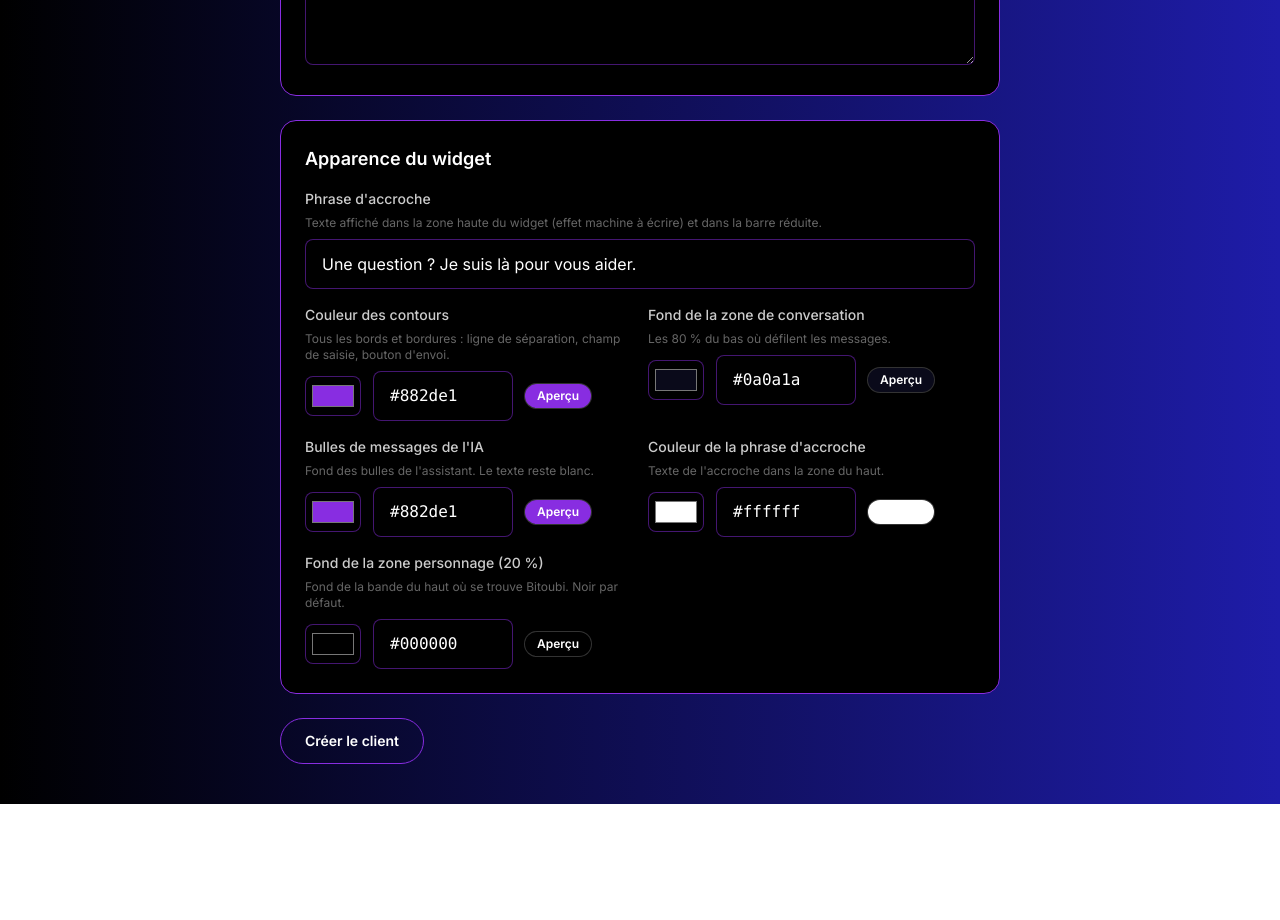
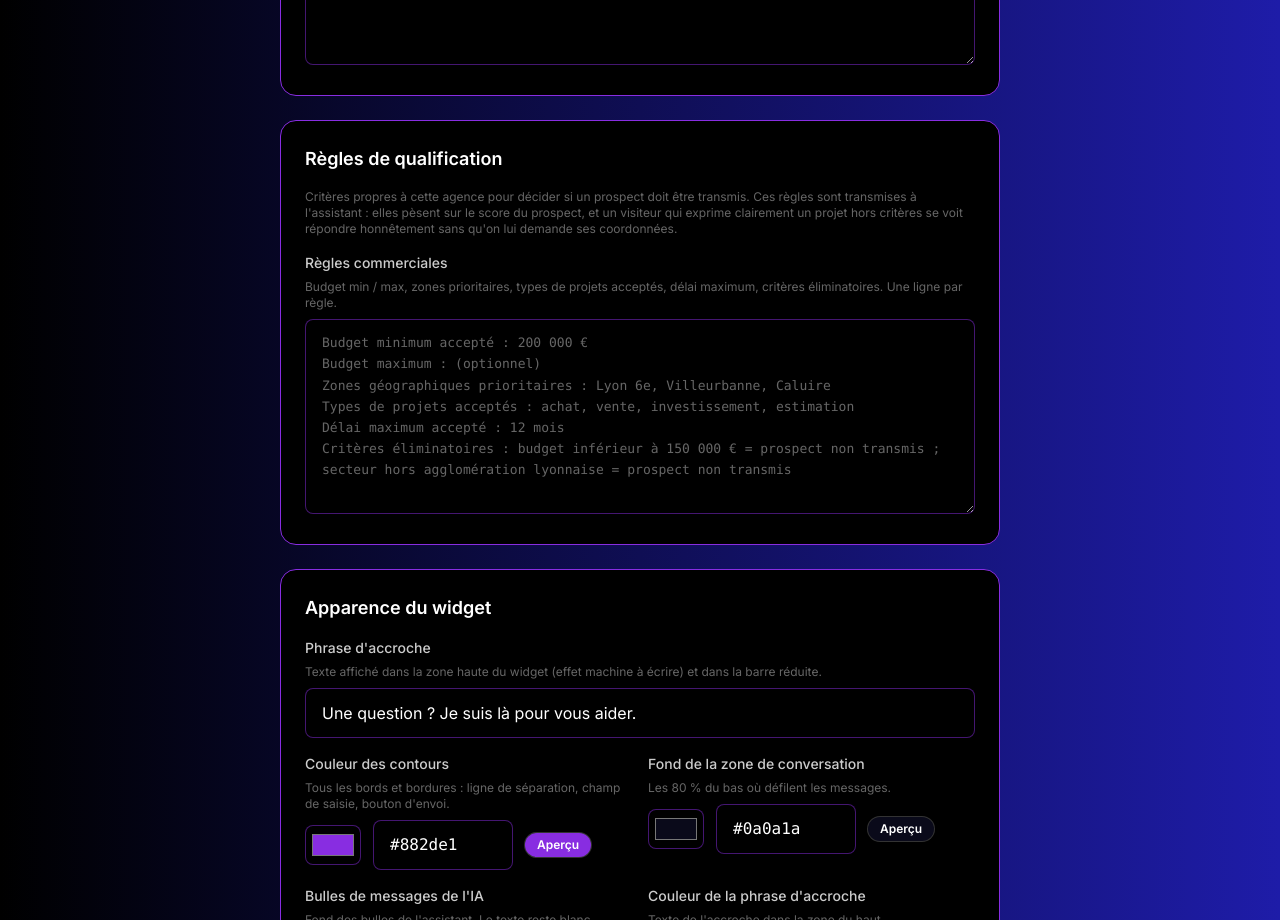
Before and after one commit to JBCossu/selvema-commercial, a Next.js app: page /clients/nouveau in a window 1280 px wide. Shown: the part 1220-2140 px from the top of the page. Before the commit the page ends 2024 px from the top, so only its background shows below. Built offline with nearby package versions, Linux system fonts and the light colour scheme.

Commit message:
Règles de qualification personnalisées par client

```diff
--- a/app/api/clients/[id]/route.ts
+++ b/app/api/clients/[id]/route.ts
@@ -69,6 +69,7 @@ export async function PATCH(
   const owner_phone = field(body, "owner_phone");
   const site_url = field(body, "site_url");
   const chatbot_config = field(body, "chatbot_config");
+  const qualification_rules = field(body, "qualification_rules");
   const tagline = field(body, "tagline") || DEFAULT_TAGLINE;
   const widget_color = normColor(field(body, "widget_color"), DEFAULT_COLORS.widget_color);
   const background_color = normColor(field(body, "background_color"), DEFAULT_COLORS.background_color);
@@ -86,6 +87,7 @@ export async function PATCH(
         owner_phone = ${owner_phone},
         site_url = ${site_url},
         chatbot_config = ${chatbot_config},
+        qualification_rules = ${qualification_rules},
         tagline = ${tagline},
         widget_color = ${widget_color},
         background_color = ${background_color},
--- a/app/api/clients/route.ts
+++ b/app/api/clients/route.ts
@@ -51,6 +51,7 @@ export async function POST(request: Request) {
   const owner_phone = field(body, "owner_phone");
   const site_url = field(body, "site_url");
   const chatbot_config = field(body, "chatbot_config");
+  const qualification_rules = field(body, "qualification_rules");
   const tagline = field(body, "tagline") || DEFAULT_TAGLINE;
   const widget_color = normColor(field(body, "widget_color"), DEFAULT_COLORS.widget_color);
   const background_color = normColor(field(body, "background_color"), DEFAULT_COLORS.background_color);
@@ -76,12 +77,12 @@ export async function POST(request: Request) {
     const rows = (await sql`
       insert into clients
         (agency_name, owner_email, owner_phone, site_url, chatbot_config,
-         tagline, widget_color, background_color, bubble_color, tagline_color,
-         top_bg_color)
+         qualification_rules, tagline, widget_color, background_color,
+         bubble_color, tagline_color, top_bg_color)
       values
         (${agency_name}, ${owner_email}, ${owner_phone}, ${site_url},
-         ${chatbot_config}, ${tagline}, ${widget_color}, ${background_color},
-         ${bubble_color}, ${tagline_color}, ${top_bg_color})
+         ${chatbot_config}, ${qualification_rules}, ${tagline}, ${widget_color},
+         ${background_color}, ${bubble_color}, ${tagline_color}, ${top_bg_color})
       returning *
     `) as Client[];
     const client = rows[0];
--- a/app/client/[id]/modifier/page.tsx
+++ b/app/client/[id]/modifier/page.tsx
@@ -51,6 +51,7 @@ export default async function EditClientPage({
               owner_phone: client.owner_phone,
               site_url: client.site_url,
               chatbot_config: client.chatbot_config,
+              qualification_rules: client.qualification_rules,
               tagline: client.tagline,
               widget_color: client.widget_color,
               background_color: client.background_color,
--- a/app/client/[id]/page.tsx
+++ b/app/client/[id]/page.tsx
@@ -130,6 +130,12 @@ export default async function ClientPage({
                 value={client.chatbot_config}
               />
             </div>
+            <div className="sm:col-span-2">
+              <Info
+                label="Règles de qualification"
+                value={client.qualification_rules}
+              />
+            </div>
           </dl>
           <p className="mt-4 text-xs text-white/40">
             Le comportement de l'assistant (ton, périmètre immobilier,
--- a/components/ClientForm.tsx
+++ b/components/ClientForm.tsx
@@ -11,6 +11,7 @@ export type ClientFields = {
   owner_phone: string;
   site_url: string;
   chatbot_config: string;
+  qualification_rules: string;
   tagline: string;
   // Couleurs du widget.
   widget_color: string; //     contours
@@ -40,10 +41,18 @@ const EMPTY: ClientFields = {
   owner_phone: "",
   site_url: "",
   chatbot_config: "",
+  qualification_rules: "",
   tagline: DEFAULT_TAGLINE,
   ...DEFAULT_COLORS,
   active: true,
 };
+
+const RULES_PLACEHOLDER = `Budget minimum accepté : 200 000 €
+Budget maximum : (optionnel)
+Zones géographiques prioritaires : Lyon 6e, Villeurbanne, Caluire
+Types de projets acceptés : achat, vente, investissement, estimation
+Délai maximum accepté : 12 mois
+Critères éliminatoires : budget inférieur à 150 000 € = prospect non transmis ; secteur hors agglomération lyonnaise = prospect non transmis`;
 
 const HEX = /^#[0-9a-fA-F]{6}$/;
 
@@ -291,6 +300,30 @@ export default function ClientForm({
         </Field>
       </section>
 
+      {/* Règles de qualification */}
+      <section className="space-y-4 rounded-2xl border border-[#882de1] bg-black p-6">
+        <h2 className="text-lg font-semibold">Règles de qualification</h2>
+        <p className="text-xs text-white/40">
+          Critères propres à cette agence pour décider si un prospect doit être
+          transmis. Ces règles sont transmises à l'assistant : elles pèsent sur
+          le score du prospect, et un visiteur qui exprime clairement un projet
+          hors critères se voit répondre honnêtement sans qu'on lui demande ses
+          coordonnées.
+        </p>
+        <Field
+          label="Règles commerciales"
+          hint="Budget min / max, zones prioritaires, types de projets acceptés, délai maximum, critères éliminatoires. Une ligne par règle."
+        >
+          <textarea
+            rows={8}
+            className="field font-mono text-[13px] leading-relaxed"
+            value={state.qualification_rules}
+            onChange={(e) => set("qualification_rules", e.target.value)}
+            placeholder={RULES_PLACEHOLDER}
+          />
+        </Field>
+      </section>
+
       {/* Apparence du widget */}
       <section className="space-y-4 rounded-2xl border border-[#882de1] bg-black p-6">
         <h2 className="text-lg font-semibold">Apparence du widget</h2>
--- a/lib/db.ts
+++ b/lib/db.ts
@@ -19,6 +19,7 @@ export type Client = {
   active: boolean;
   site_url: string;
   chatbot_config: string; // prompt "base de connaissances" propre au client
+  qualification_rules: string; // règles de qualification de l'agence (texte libre)
   tagline: string;
   // Couleurs du widget.
   widget_color: string; //     contours : bords/bordures du widget
@@ -76,6 +77,10 @@ export type LeadScoreBreakdown = {
   delai_court: LeadScoreCriterion;
   intention_forte: LeadScoreCriterion;
   analyse?: string;
+  // Renseigné si le projet enfreint les règles de qualification de l'agence :
+  // le score est alors plafonné très bas.
+  hors_criteres?: boolean;
+  motif_hors_criteres?: string;
 };
 
 /** Ligne enrichie pour les cards du dashboard. */
--- a/lib/emails.ts
+++ b/lib/emails.ts
@@ -73,9 +73,13 @@ function scoreBlock(p: Lead): string {
         )
         .join("")
     : "";
+  const horsCriteres = b?.hors_criteres
+    ? `<p style="margin:8px 0 0;font-size:12px;font-weight:700;color:${SCORE_META.faible.color};">Hors critères de qualification de l'agence${b.motif_hors_criteres ? ` : ${escapeHtml(b.motif_hors_criteres)}` : ""}</p>`
+    : "";
   return `
     <div style="margin:0 0 18px;padding:14px 16px;border-radius:12px;background:#12121c;border:1px solid ${m.color}55;">
       <div style="font-size:16px;font-weight:700;color:${m.color};">${m.emoji} Score ${p.score}/100 · ${m.label}</div>
+      ${horsCriteres}
       ${b?.analyse ? `<p style="margin:8px 0 0;font-size:13px;color:#c9c9d4;line-height:1.5;">${escapeHtml(b.analyse)}</p>` : ""}
       ${lines ? `<table style="border-collapse:collapse;width:100%;margin-top:10px;">${lines}</table>` : ""}
     </div>`;
--- a/lib/knowledge.ts
+++ b/lib/knowledge.ts
@@ -56,6 +56,14 @@ Dès que tu as réuni l'essentiel — au minimum le type de projet, une idée du
 # Question hors base de connaissances
 Si une question dépasse la base de connaissances, tu le dis honnêtement : tu expliques que tu transmets la demande à un conseiller de l'agence qui reviendra vers le visiteur. Tu recueilles son prénom, son téléphone et/ou son email ainsi que sa question, puis tu appelles l'outil \`demander_rappel\`.
 
+# Projet hors critères de l'agence
+Si la section « RÈGLES DE QUALIFICATION DE L'AGENCE » est renseignée plus bas, tiens-en compte. Dès qu'un visiteur exprime CLAIREMENT un projet qui ne rentre pas dans ces critères (budget sous le minimum accepté, secteur hors des zones couvertes, type de projet non pris en charge, délai bien au-delà du maximum, ou tout critère éliminatoire déclenché) :
+- Tu le lui dis honnêtement et avec tact : cette agence ne pourra pas l'accompagner sur ce projet précis.
+- Tu lui suggères de se rapprocher d'un autre professionnel plus adapté (un autre réseau, une agence du secteur concerné, un notaire pour une petite transaction…).
+- Tu NE collectes PAS ses coordonnées et tu N'appelles PAS \`enregistrer_prospect\` : inutile de lui faire perdre son temps.
+- Tu restes courtois et disponible s'il a d'autres questions ou si son projet évolue.
+N'applique ce refus que lorsque le hors-critères est explicite et sans ambiguïté. Dans le doute, continue normalement la qualification.
+
 # Règles
 - N'appelle un outil qu'une seule fois par information complète. Ne ré-enregistre pas un prospect déjà transmis, sauf nouvelle information importante.
 - Après un appel d'outil, poursuis la conversation normalement avec un message au visiteur.
@@ -69,10 +77,19 @@ Si une question dépasse la base de connaissances, tu le dis honnêtement : tu e
 export function knowledgeBasePrompt(client: Client): string {
   const agency = client.agency_name.trim() || "l'agence";
   const body = client.chatbot_config.trim() || "(base de connaissances non renseignée)";
+  const rules = client.qualification_rules?.trim();
+  const rulesSection = rules
+    ? `\n\n# RÈGLES DE QUALIFICATION DE L'AGENCE
+Critères propres à cette agence pour décider si un prospect doit être transmis.
+Un projet qui ne respecte manifestement pas ces règles est hors critères : le
+prospect ne doit pas être enregistré et son score doit être bas.
+
+${rules}`
+    : "";
   return `# BASE DE CONNAISSANCES DE L'AGENCE
 Nom de l'agence : ${agency}
 
-${body}`;
+${body}${rulesSection}`;
 }
 
 export const TOOLS = [
--- a/lib/scoring.ts
+++ b/lib/scoring.ts
@@ -79,6 +79,16 @@ const SCORE_TOOL: Anthropic.Tool = {
         description:
           "true si la conversation révèle une intention forte et concrète : urgence, financement déjà en place, visite demandée, coordonnées données spontanément, projet clairement mûr et engagé.",
       },
+      hors_criteres: {
+        type: "boolean",
+        description:
+          "true UNIQUEMENT si la section « RÈGLES DE QUALIFICATION DE L'AGENCE » est renseignée ET que le projet du visiteur enfreint clairement ces règles (budget sous le minimum, budget au-dessus du maximum, secteur hors des zones prioritaires, type de projet non accepté, délai au-delà du maximum, ou critère éliminatoire déclenché). false si aucune règle n'est fournie ou en cas de doute.",
+      },
+      motif_hors_criteres: {
+        type: "string",
+        description:
+          "Si hors_criteres est true : une phrase indiquant quelle règle est enfreinte. Sinon chaîne vide.",
+      },
       analyse: {
         type: "string",
         description: "1 à 2 phrases sobres justifiant l'évaluation.",
@@ -90,11 +100,16 @@ const SCORE_TOOL: Anthropic.Tool = {
       "projet_clair",
       "delai_court",
       "intention_forte",
+      "hors_criteres",
+      "motif_hors_criteres",
       "analyse",
     ],
     additionalProperties: false,
   },
 };
+
+// Score plafond quand le prospect est hors des critères de l'agence.
+const HORS_CRITERES_CAP = 15;
 
 function transcript(messages: ChatMessage[]): string {
   return messages
@@ -120,9 +135,9 @@ export async function scoreConversation(
 ): Promise<LeadScore> {
   const anthropic = getAnthropic();
 
-  const system = `Tu es analyste commercial pour une agence immobilière. On te donne l'intégralité d'une conversation entre un visiteur et l'assistant en ligne de l'agence, ainsi que la base de connaissances de l'agence.
+  const system = `Tu es analyste commercial pour une agence immobilière. On te donne l'intégralité d'une conversation entre un visiteur et l'assistant en ligne de l'agence, ainsi que la base de connaissances de l'agence (dont, si elle est renseignée, la section « RÈGLES DE QUALIFICATION DE L'AGENCE »).
 
-Évalue le potentiel commercial du visiteur en appelant l'outil \`attribuer_score\`. Sois strict et factuel : ne coche un critère que si l'information est réellement présente dans la conversation. En cas de doute, coche false.
+Évalue le potentiel commercial du visiteur en appelant l'outil \`attribuer_score\`. Sois strict et factuel : ne coche un critère que si l'information est réellement présente dans la conversation. En cas de doute, coche false. Si des règles de qualification sont fournies et que le projet les enfreint clairement, coche \`hors_criteres\`.
 
 ${knowledgeBasePrompt(client)}`;
 
@@ -157,14 +172,26 @@ ${knowledgeBasePrompt(client)}`;
     return acc;
   }, {} as Record<Crit, { label: string; ok: boolean; points: number }>);
 
-  const score = (Object.values(crits) as { points: number }[]).reduce(
+  let score = (Object.values(crits) as { points: number }[]).reduce(
     (s, c) => s + c.points,
     0
   );
 
+  // Hors critères de l'agence → score plafonné très bas, quelle que soit la
+  // somme des points.
+  const horsCriteres = input.hors_criteres === true;
+  const motif =
+    typeof input.motif_hors_criteres === "string"
+      ? input.motif_hors_criteres.trim()
+      : "";
+  if (horsCriteres) score = Math.min(score, HORS_CRITERES_CAP);
+
   const breakdown: LeadScoreBreakdown = {
     ...crits,
     analyse: typeof input.analyse === "string" ? input.analyse.trim() : undefined,
+    ...(horsCriteres
+      ? { hors_criteres: true, motif_hors_criteres: motif || undefined }
+      : {}),
   };
 
   return { score, category: scoreCategory(score), breakdown };
```
Also changed, not shown: components/LeadsTable.tsx (+8 -0 lines), 1 other file (tests, documents, lock files or other folders).
